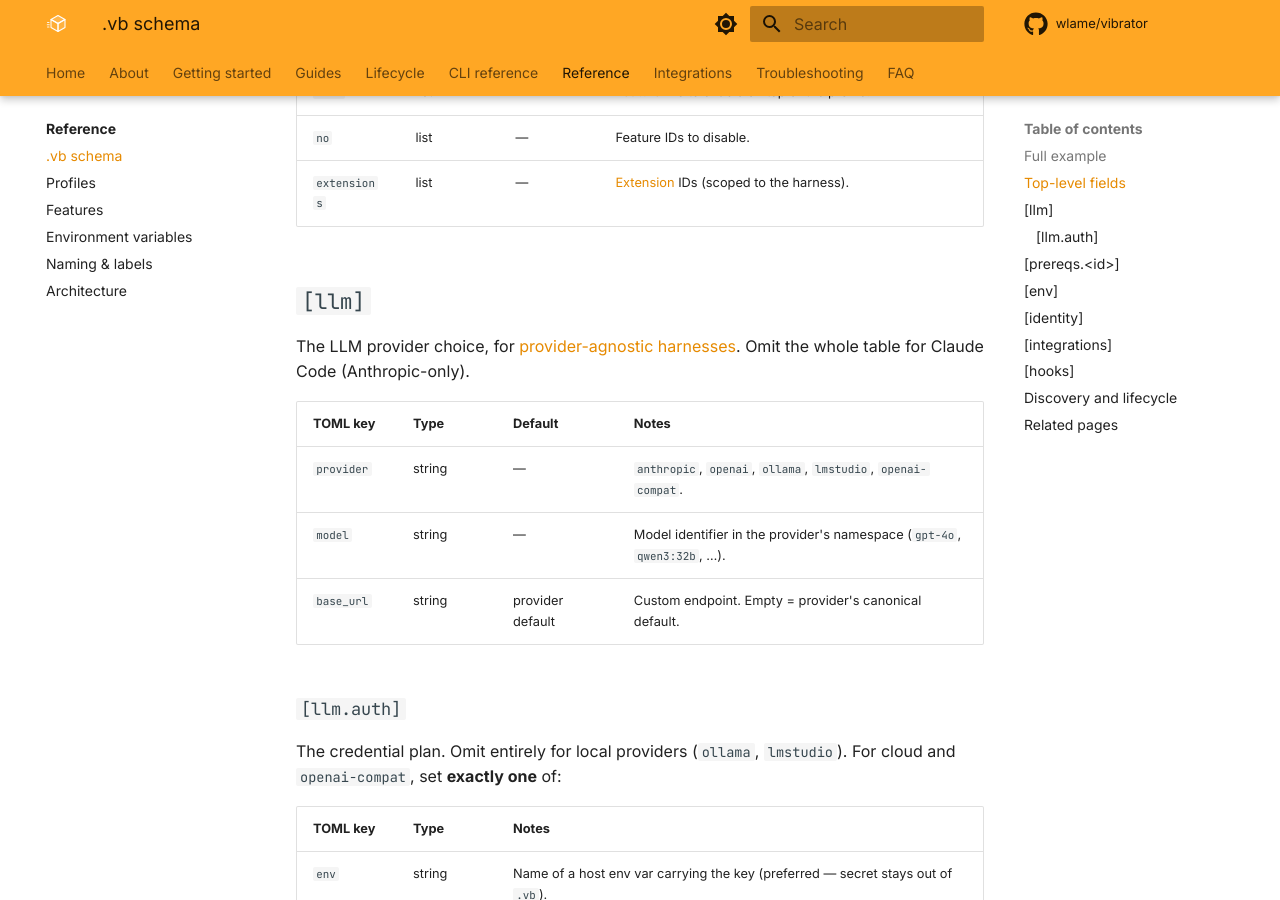
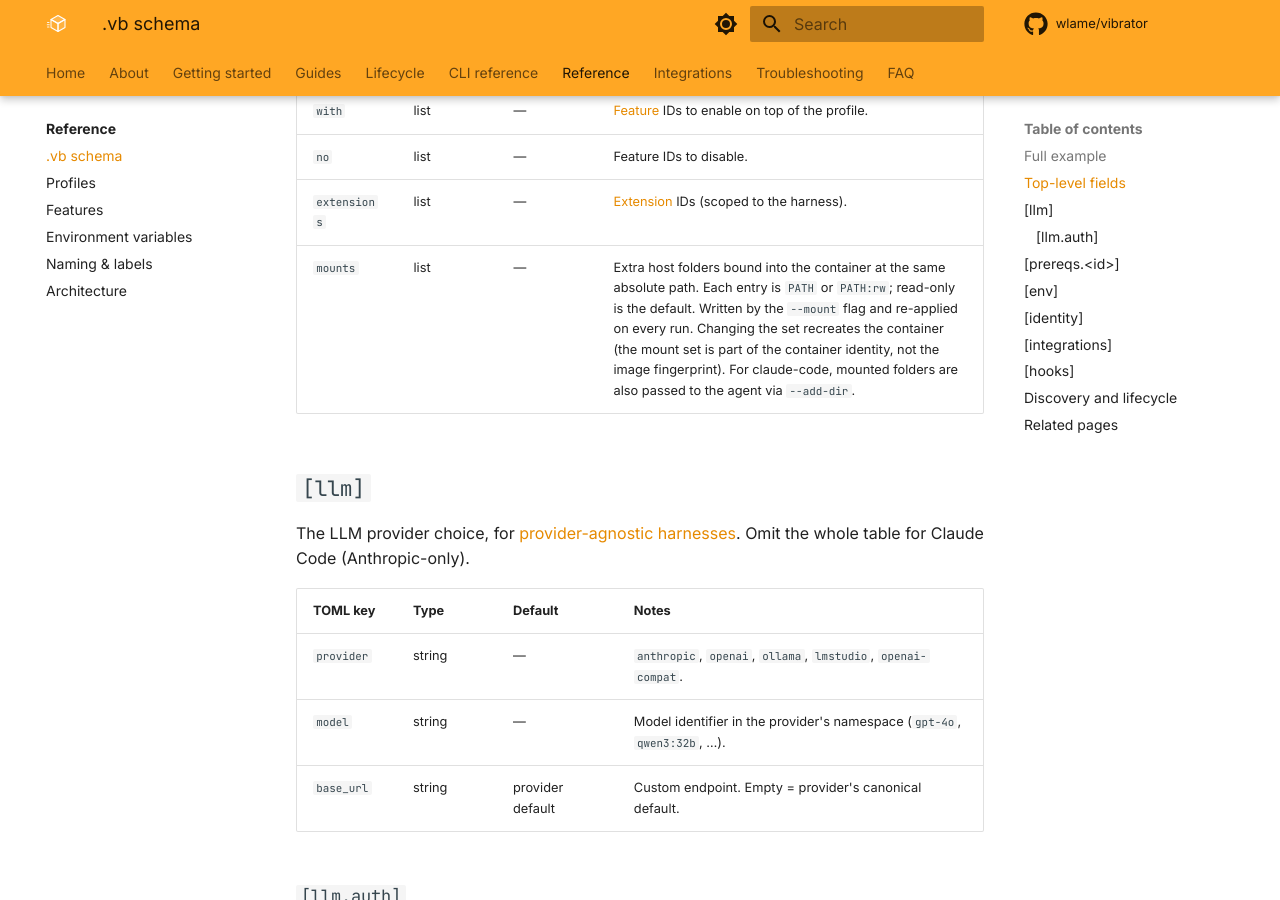
Before and after one commit to wlame/vibrator, an MkDocs documentation site: the page built from docs/reference/vb-file.md, in a window 1280 px wide and 900 px high, scrolled down 1393 px. Built offline with MkDocs 1.6.1 and Material for MkDocs 9.7.7, drawn with Linux system fonts in a browser that asks for light colours; comment, search, counter and statistics services are not loaded; some of the changed text lies outside the part shown.

Commit message:
Document the mount flag and add missing environment variable references.

```diff
--- a/docs/reference/vb-file.md
+++ b/docs/reference/vb-file.md
@@ -19,6 +19,7 @@ shell   = "zsh"
 with    = ["gh"]
 no      = ["aider"]
 extensions = ["context7", "ecc-developer"]
+mounts  = ["/data/refs", "/work/lib:rw"]
 
 [llm]
 provider = "openai"
@@ -58,6 +59,7 @@ acknowledged_missing = ["node"]
 | `with` | list | — | [Feature](features.md) IDs to enable on top of the profile. |
 | `no` | list | — | Feature IDs to disable. |
 | `extensions` | list | — | [Extension](../guides/extensions.md) IDs (scoped to the harness). |
+| `mounts` | list | — | Extra host folders bound into the container at the same absolute path. Each entry is `PATH` or `PATH:rw`; read-only is the default. Written by the `--mount` flag and re-applied on every run. Changing the set recreates the container (the mount set is part of the container identity, not the image fingerprint). For claude-code, mounted folders are also passed to the agent via `--add-dir`. |
 
 ## `[llm]` { #llm }
 
```
Also changed, not shown: README.md (+2 -0 lines), docs/reference/commands/launch.md (+1 -0 lines), docs/reference/environment-variables.md (+1 -0 lines).
